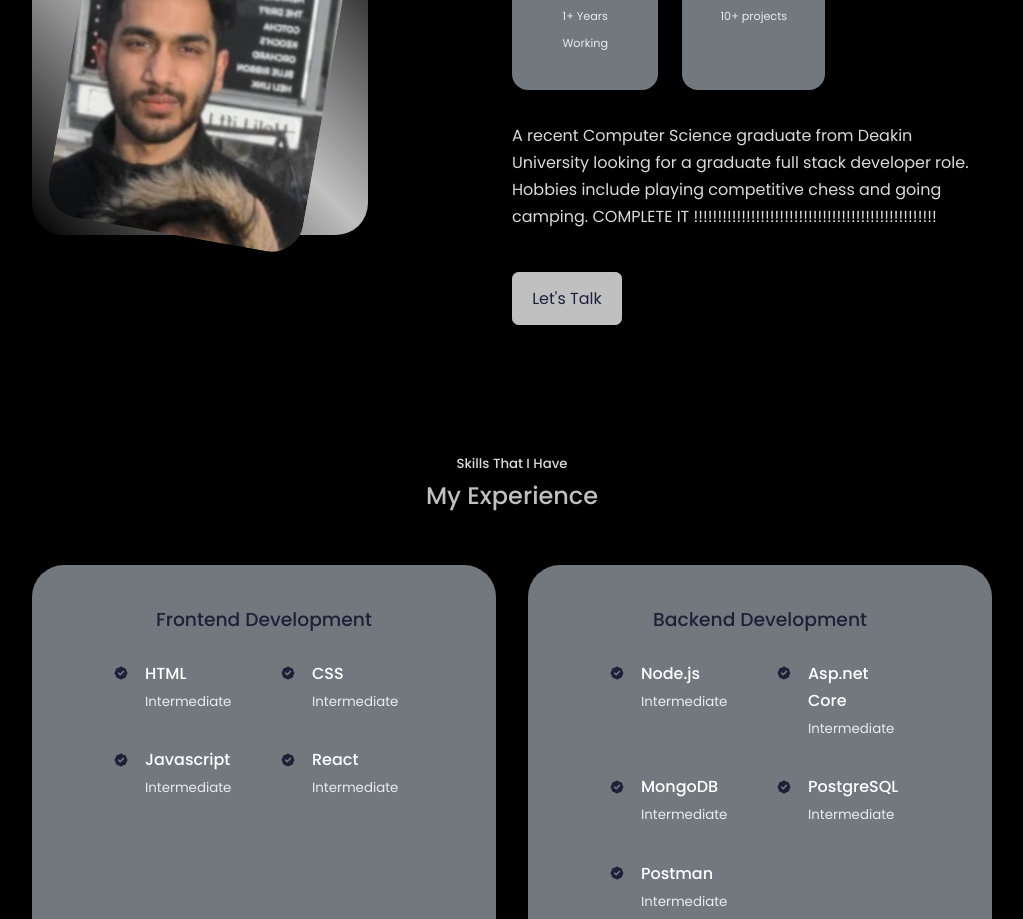
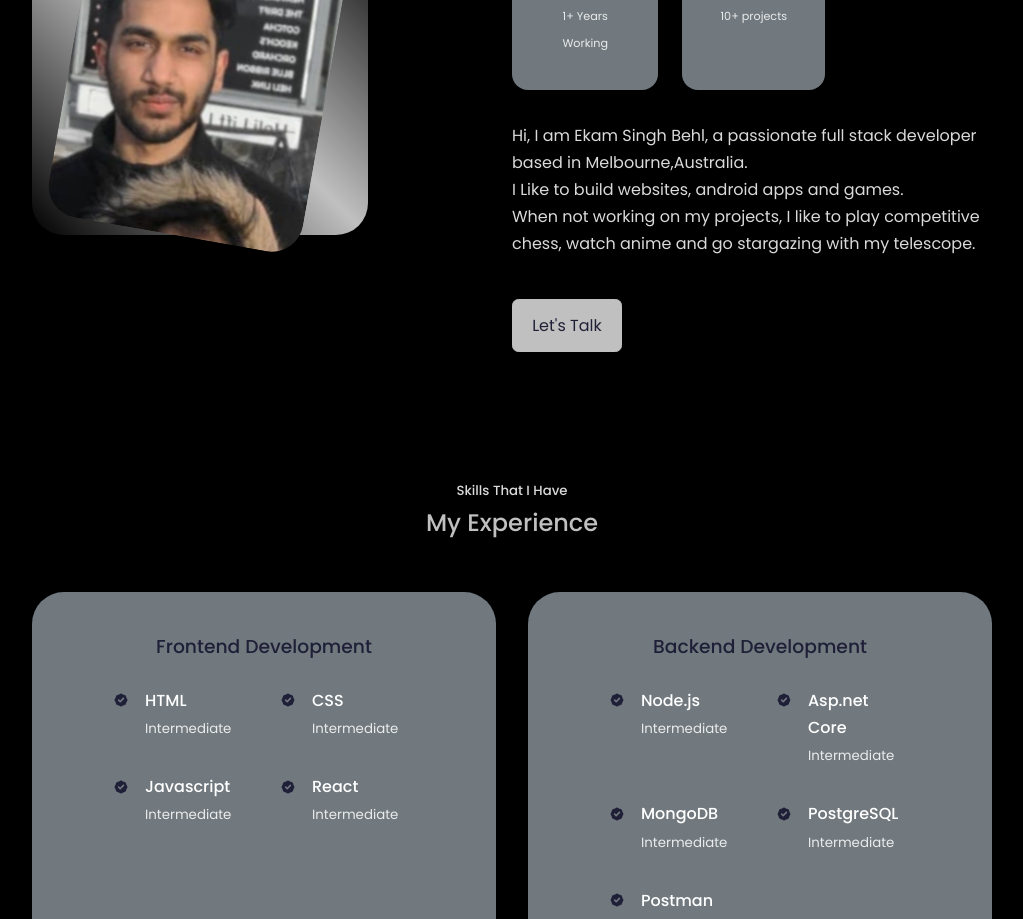
Before and after one commit to EkamBehl/My_Portfolio, a React (Create React App) app: page / in a window 1280 px wide. Shown: the part 1140-2059 px from the top of the page, without its empty margins (128-1151 px from the left). Built offline with nearby package versions, Linux system fonts and the light colour scheme.

Commit message:
Update About.jsx

```diff
--- a/src/components/about/About.jsx
+++ b/src/components/about/About.jsx
@@ -33,8 +33,8 @@ const About = () => {
                 <small>10+ projects</small>
               </article>
             </div>
-            <p>A recent Computer Science graduate from Deakin University looking for a graduate full stack developer role.<br/>
-Hobbies include playing competitive chess and going camping. COMPLETE IT !!!!!!!!!!!!!!!!!!!!!!!!!!!!!!!!!!!!!!!!!!!!!!!!!!!</p>
+            <p>Hi, I am Ekam Singh Behl, a passionate full stack developer based in Melbourne,Australia.<br/> I Like to build websites, android apps and games. <br/>
+When not working on my projects, I like to play competitive chess, watch anime and go stargazing with my telescope. </p>
             <a href="#contact" className='btn btn-primary'>Let's Talk</a>
 
 
```
